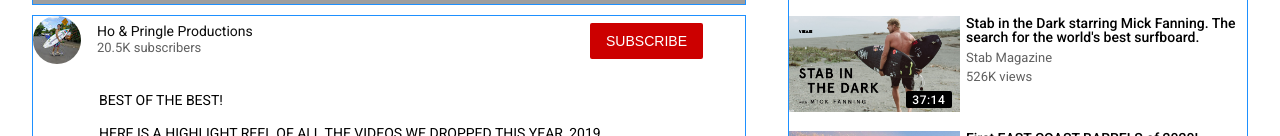
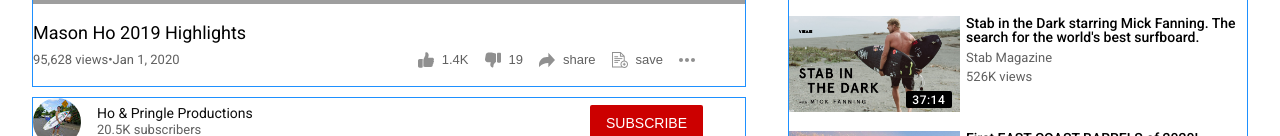
Before and after one commit to jjvaz25/youtube-media-clone, a plain HTML site: page index.html in a window 1280 px wide. Shown: the part 468-604 px from the top of the page. Drawn offline with Linux system fonts and the light colour scheme; grey boxes are pictures that could not be loaded.

Commit message:
add styling for video stats below player

```diff
--- a/index.html
+++ b/index.html
@@ -59,6 +59,33 @@
           frameborder="0" allow="accelerometer; autoplay; encrypted-media; gyroscope; picture-in-picture"
           allowfullscreen>
         </iframe>
+      </div>
+      <div class="video-info">
+        <h2 class="video-title">Mason Ho 2019 Highlights</h2>
+        <div class="video-stats">
+          <p>95,628 views•Jan 1, 2020</p>
+          <div class="interaction-button-holder">
+            <button class="interaction-button">
+              <img src="./assets/comments/like.svg" alt="thumbs up">
+              <p>1.4K</p>
+            </button>
+            <button class="interaction-button">
+              <img src="./assets/comments/hand-gesture.svg" alt="thumbs down">
+              <p>19</p>
+            </button>
+            <button class="interaction-button">
+              <img src="./assets/media/share.svg" alt="share">
+              <p>share</p>
+            </button>
+            <button class="interaction-button">
+              <img src="./assets/media/files-and-folders.svg" alt="save">
+              <p>save</p>
+            </button>
+            <button class="interaction-button">
+              <img src="./assets/media/more.svg" alt="more options">
+            </button>
+          </div>
+        </div>
       </div>
     </section>
     <section class="ads box">
--- a/style.css
+++ b/style.css
@@ -155,6 +155,42 @@ header {
   left: 0;
   width: 100%;
   height: 100%;
+}
+
+.video-info {
+  padding: 20px 0px 8px;
+}
+
+.video-title {
+  font-size: 18px;
+  font-weight: 400;
+}
+
+.video-stats {
+  display: flex;
+  align-items: center;
+  justify-content: space-between;
+  margin-right: 42px;
+
+}
+
+.interaction-button-holder {
+  display: flex;
+}
+
+.interaction-button {
+  display: flex;
+  height: 36px;
+  padding: 8px;
+  align-items: center;
+}
+
+.interaction-button p {
+  padding-left: 8px
+}
+
+.interaction-button img {
+  height: 16px;
 }
 
 /* ADVERTISEMENTS */
```
Also changed, not shown: assets/media/files-and-folders.svg (added), assets/media/more.svg (added), assets/media/share.svg (added).
